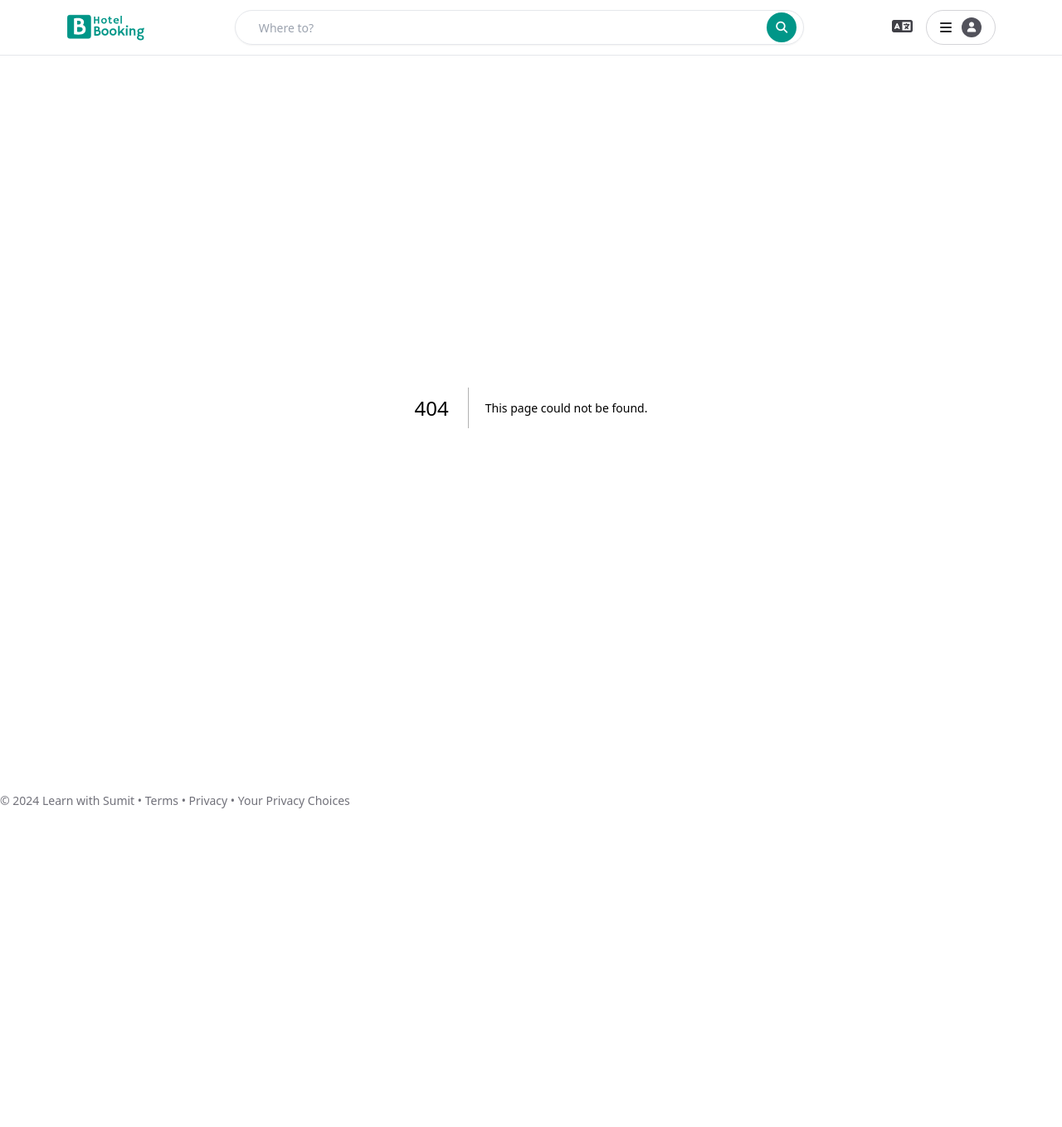
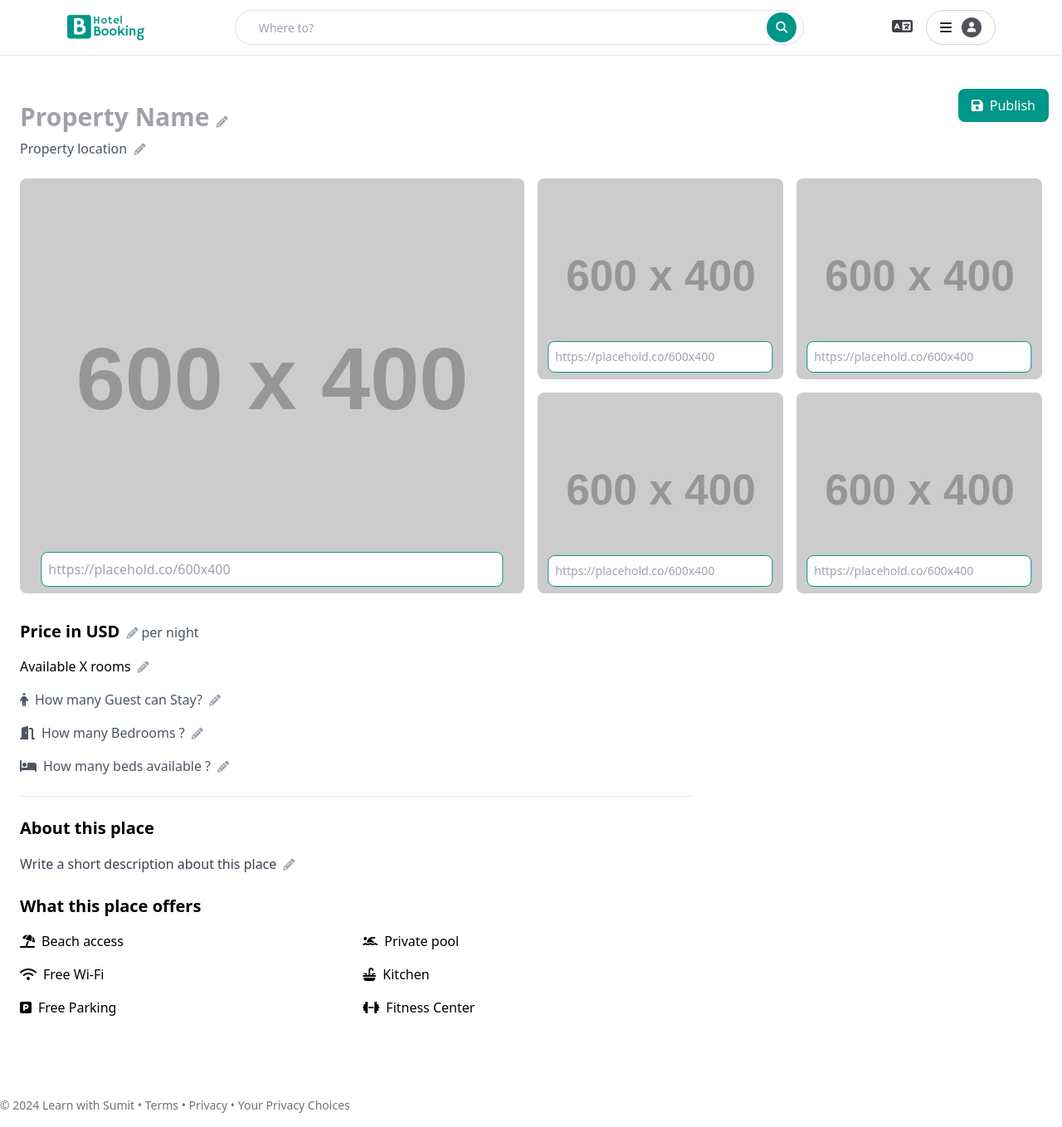
Before and after one commit to nasib15/final-assignment-lws, a Next.js app: page /profile/create-hotel in a window 1280 px wide. Before the commit this address had no page. Shown: the whole page at 83% size. Before the commit the page ends 991 px from the top, so only its background shows below. Built offline with nearby package versions, Linux system fonts and the light colour scheme.

Commit message:
Add: Create Hotel Page

```diff
--- /dev/null
+++ b/app/components/create-hotel/EditHotelDescription.jsx
@@ -0,0 +1,12 @@
+const EditHotelDescription = () => {
+  return (
+    <div className="mb-6">
+      <h3 className="text-xl font-semibold mb-4">About this place</h3>
+      <p className="text-gray-700 leading-relaxed edit">
+        Write a short description about this place
+        <i className="fas fa-pencil-alt text-gray-400 ml-2 cursor-pointer text-sm hover:scale-110 transition-all"></i>
+      </p>
+    </div>
+  );
+};
+export default EditHotelDescription;
--- /dev/null
+++ b/app/components/create-hotel/EditHotelFeature.jsx
@@ -0,0 +1,28 @@
+const EditHotelFeature = () => {
+  return (
+    <>
+      <div className="flex items-center gap-2">
+        <i className="fas fa-person"></i>
+        <span className="edit">
+          How many Guest can Stay?
+          <i className="fas fa-pencil-alt text-gray-400 ml-2 cursor-pointer text-sm hover:scale-110 transition-all"></i>
+        </span>
+      </div>
+      <div className="flex items-center gap-2">
+        <i className="fas fa-door-open"></i>
+        <span className="edit">
+          How many Bedrooms ?
+          <i className="fas fa-pencil-alt text-gray-400 ml-2 cursor-pointer text-sm hover:scale-110 transition-all"></i>
+        </span>
+      </div>
+      <div className="flex items-center gap-2">
+        <i className="fas fa-bed"></i>
+        <span className="edit">
+          How many beds available ?
+          <i className="fas fa-pencil-alt text-gray-400 ml-2 cursor-pointer text-sm hover:scale-110 transition-all"></i>
+        </span>
+      </div>
+    </>
+  );
+};
+export default EditHotelFeature;
--- /dev/null
+++ b/app/components/create-hotel/EditHotelPrice.jsx
@@ -0,0 +1,21 @@
+const EditHotelPrice = () => {
+  return (
+    <>
+      <div className="mb-4">
+        <span className="text-xl font-bold edit">
+          Price in USD
+          <i className="fas fa-pencil-alt text-gray-400 ml-2 cursor-pointer text-sm hover:scale-110 transition-all"></i>
+        </span>
+        <span className="text-gray-600 ml-1">per night</span>
+      </div>
+
+      <div className="mb-4">
+        <span className="edit">
+          Available X rooms
+          <i className="fas fa-pencil-alt text-gray-400 ml-2 cursor-pointer text-sm hover:scale-110 transition-all"></i>
+        </span>
+      </div>
+    </>
+  );
+};
+export default EditHotelPrice;
--- /dev/null
+++ b/app/components/create-hotel/EditHotelTitle.jsx
@@ -0,0 +1,20 @@
+const EditHotelTitle = () => {
+  return (
+    <div className="mb-6">
+      <h1
+        className="text-3xl font-bold mb-2 text-zinc-400 edit"
+        id="propertyName"
+      >
+        Property Name
+        <i className="fas fa-pencil-alt text-gray-400 ml-2 cursor-pointer text-sm hover:scale-110 transition-all"></i>
+      </h1>
+      <div className="flex items-center text-gray-600">
+        <span className="edit text-gray-600">
+          Property location
+          <i className="fas fa-pencil-alt text-gray-400 ml-2 cursor-pointer text-sm hover:scale-110 transition-all"></i>
+        </span>
+      </div>
+    </div>
+  );
+};
+export default EditHotelTitle;
--- /dev/null
+++ b/app/components/create-hotel/EditImageGallery.jsx
@@ -0,0 +1,79 @@
+import Image from "next/image";
+
+const EditImageGallery = () => {
+  return (
+    <>
+      <div className="col-span-2 row-span-2 relative">
+        <Image
+          src="https://placehold.co/600x400"
+          alt="Main Room"
+          className="w-full h-full object-cover rounded-lg"
+          width={600}
+          height={400}
+        />
+        <input
+          type="text"
+          placeholder="https://placehold.co/600x400"
+          className="w-11/12 p-2 border border-primary rounded-lg mt-2 absolute left-1/2 -translate-x-1/2 bottom-2 bg-white"
+        />
+      </div>
+      <div className="relative">
+        <Image
+          src="https://placehold.co/600x400"
+          alt="Room 1"
+          className="w-full h-full object-cover rounded-lg"
+          width={600}
+          height={400}
+        />
+        <input
+          type="text"
+          placeholder="https://placehold.co/600x400"
+          className="text-sm w-11/12 p-2 border border-primary rounded-lg mt-2 absolute left-1/2 -translate-x-1/2 bottom-2 bg-white"
+        />
+      </div>
+      <div className="relative">
+        <Image
+          src="https://placehold.co/600x400"
+          alt="Room 2"
+          className="w-full h-full object-cover rounded-lg"
+          width={600}
+          height={400}
+        />
+        <input
+          type="text"
+          placeholder="https://placehold.co/600x400"
+          className="text-sm w-11/12 p-2 border border-primary rounded-lg mt-2 absolute left-1/2 -translate-x-1/2 bottom-2 bg-white"
+        />
+      </div>
+      <div className="relative">
+        <Image
+          src="https://placehold.co/600x400"
+          alt="Room 3"
+          className="w-full h-full object-cover rounded-lg"
+          width={600}
+          height={400}
+        />
+        <input
+          type="text"
+          placeholder="https://placehold.co/600x400"
+          className="text-sm w-11/12 p-2 border border-primary rounded-lg mt-2 absolute left-1/2 -translate-x-1/2 bottom-2 bg-white"
+        />
+      </div>
+      <div className="relative">
+        <Image
+          src="https://placehold.co/600x400"
+          alt="Room 4"
+          className="w-full h-full object-cover rounded-lg"
+          width={600}
+          height={400}
+        />
+        <input
+          type="text"
+          placeholder="https://placehold.co/600x400"
+          className="text-sm w-11/12 p-2 border border-primary rounded-lg mt-2 absolute left-1/2 -translate-x-1/2 bottom-2 bg-white"
+        />
+      </div>
+    </>
+  );
+};
+export default EditImageGallery;
--- /dev/null
+++ b/app/components/create-hotel/HotelFeatures.jsx
@@ -0,0 +1,36 @@
+const HotelFeatures = () => {
+  return (
+    <div>
+      <h3 className="text-xl font-semibold mb-4">What this place offers</h3>
+      <div className="grid grid-cols-2 gap-4" id="amenities">
+        <div className="flex items-center gap-2 cursor-pointer">
+          <i className="fa-solid fa-umbrella-beach"></i>
+          <span>Beach access</span>
+        </div>
+        <div className="flex items-center gap-2 cursor-pointer">
+          <i className="fa-solid fa-person-swimming"></i>
+          <span>Private pool</span>
+        </div>
+        <div className="flex items-center gap-2 cursor-pointer">
+          <i className="fa-solid fa-wifi"></i>
+          <span>Free Wi-Fi</span>
+        </div>
+        <div className="flex items-center gap-2 cursor-pointer">
+          <i className="fa-solid fa-sink"></i>
+          <span>Kitchen</span>
+        </div>
+
+        <div className="flex items-center gap-2 cursor-pointer">
+          <i className="fa-solid fa-square-parking"></i>
+          <span>Free Parking</span>
+        </div>
+
+        <div className="flex items-center gap-2 cursor-pointer">
+          <i className="fa-solid fa-dumbbell"></i>
+          <span>Fitness Center</span>
+        </div>
+      </div>
+    </div>
+  );
+};
+export default HotelFeatures;
--- /dev/null
+++ b/app/profile/create-hotel/page.js
@@ -0,0 +1,39 @@
+import EditHotelDescription from "@/app/components/create-hotel/EditHotelDescription";
+import EditHotelFeature from "@/app/components/create-hotel/EditHotelFeature";
+import EditHotelPrice from "@/app/components/create-hotel/EditHotelPrice";
+import EditHotelTitle from "@/app/components/create-hotel/EditHotelTitle";
+import EditImageGallery from "@/app/components/create-hotel/EditImageGallery";
+import HotelFeatures from "@/app/components/create-hotel/HotelFeatures";
+
+const CreateHotelPage = () => {
+  return (
+    <div className="max-w-7xl mx-auto px-6 py-8 relative">
+      <button className="px-4 py-2 bg-primary text-white rounded-lg hover:brightness-90 absolute top-4 right-4">
+        <i className="fas fa-save mr-2"></i>
+        Publish
+      </button>
+      <EditHotelTitle />
+
+      <div className="grid grid-cols-4 grid-rows-2 gap-4 mb-8 h-[500px]">
+        <EditImageGallery />
+      </div>
+
+      <EditHotelPrice />
+
+      <div className="grid grid-cols-3 gap-8">
+        <div className="col-span-2">
+          <div className="border-b pb-6 mb-6">
+            <div className="grid grid-cols-1 gap-4 text-gray-600">
+              <EditHotelFeature />
+            </div>
+          </div>
+
+          <EditHotelDescription />
+
+          <HotelFeatures />
+        </div>
+      </div>
+    </div>
+  );
+};
+export default CreateHotelPage;
--- a/next.config.mjs
+++ b/next.config.mjs
@@ -6,6 +6,10 @@ const nextConfig = {
         protocol: "https",
         hostname: "images.unsplash.com",
       },
+      {
+        protocol: "https",
+        hostname: "placehold.co",
+      },
     ],
   },
 };
```
